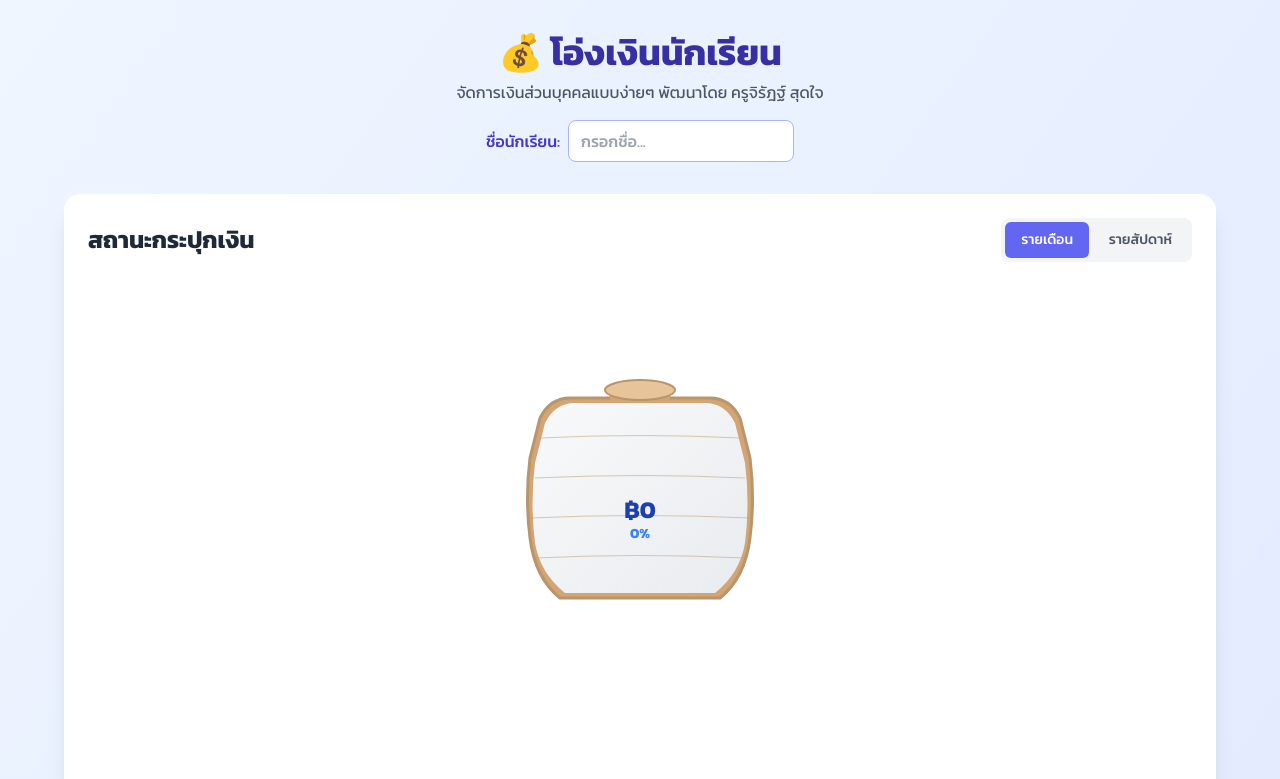
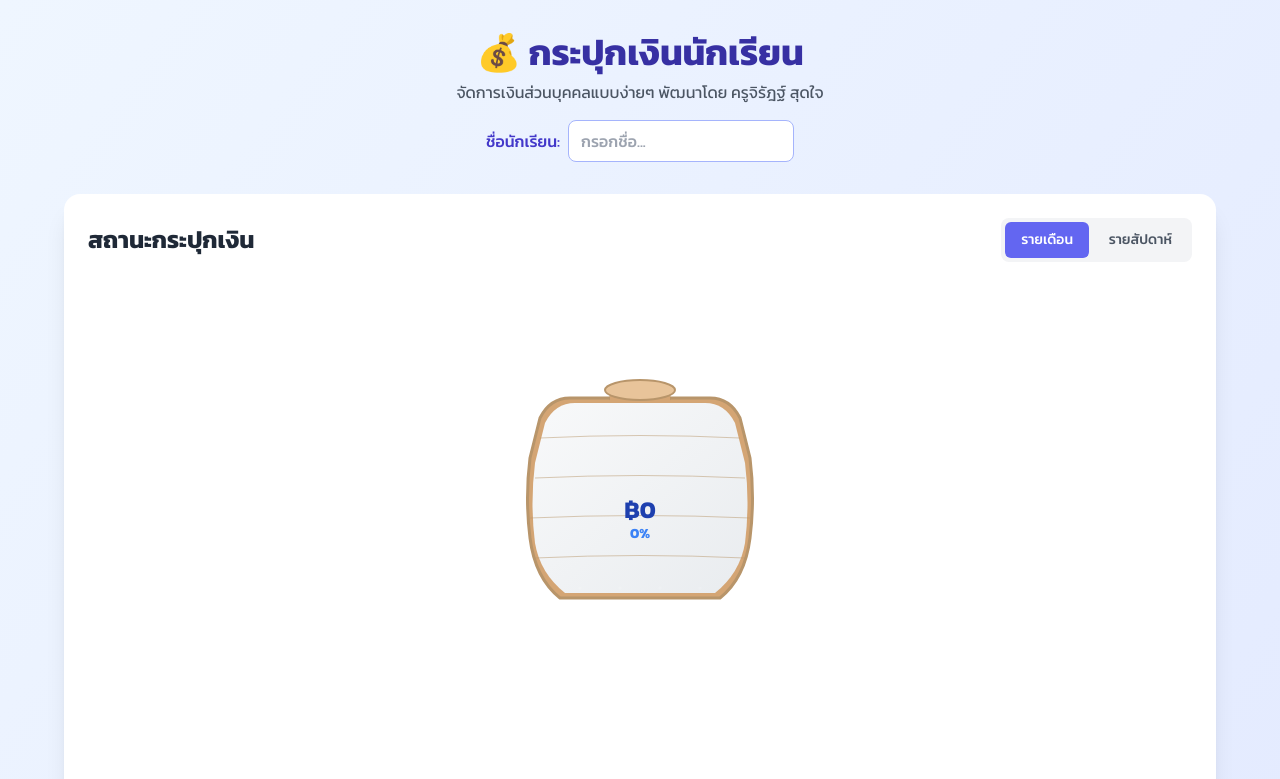
Before and after one commit to jackpatcher/money-jar, a plain HTML site: page index.html in a window 1280 px wide. Shown: the top 779 px of the page. Drawn offline with nearby package versions, Linux system fonts and the light colour scheme; some packages are replaced by stand-ins of ours; a script that the page names is missing.

Commit message:
Update index.html

```diff
--- a/index.html
+++ b/index.html
@@ -41,7 +41,7 @@
     <div class="container mx-auto px-4 py-8">
         <!-- Header -->
         <div class="text-center mb-8">
-            <h1 class="text-4xl font-bold text-indigo-800 mb-2">💰 โอ่งเงินนักเรียน</h1>
+            <h1 class="text-4xl font-bold text-indigo-800 mb-2">💰 กระปุกเงินนักเรียน</h1>
             <p class="text-gray-600">จัดการเงินส่วนบุคคลแบบง่ายๆ พัฒนาโดย ครูจิรัฎฐ์ สุดใจ</p>
             <div class="mt-4 flex justify-center items-center space-x-2">
                 <label for="studentName" class="text-indigo-700 font-medium">ชื่อนักเรียน:</label>
```
